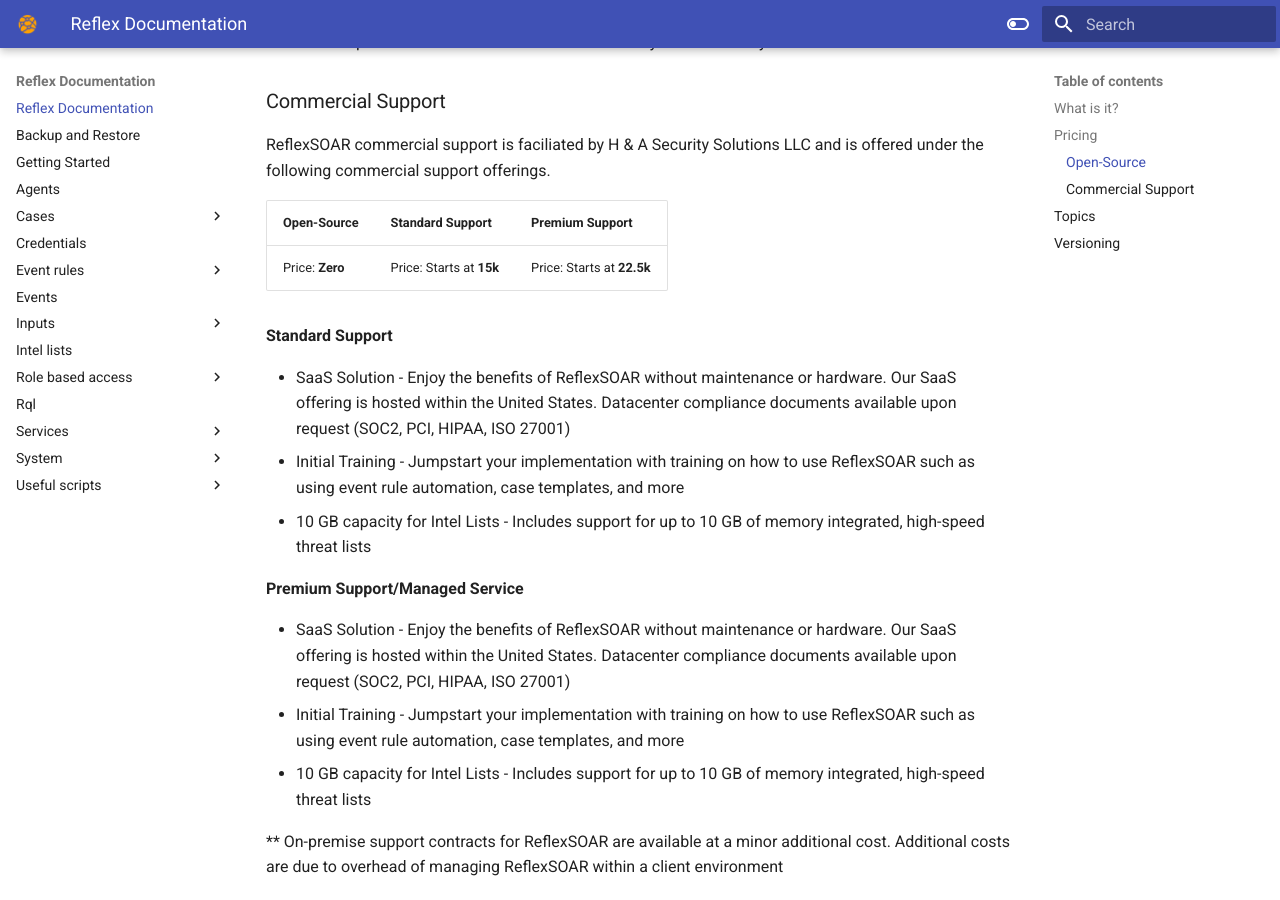
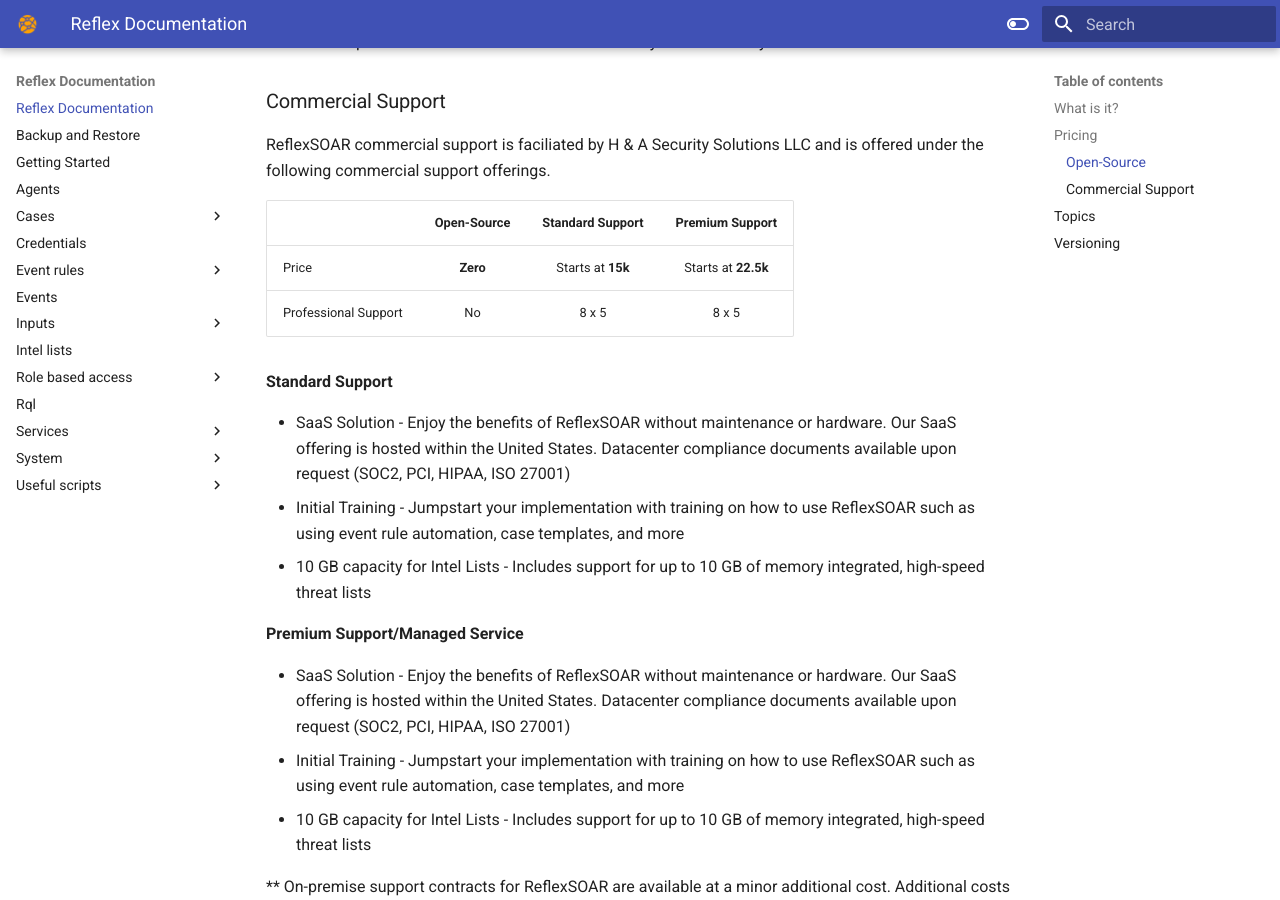
Before and after one commit to reflexsoar/reflex-docs, an MkDocs documentation site: the page built from docs/index.md, in a window 1280 px wide and 900 px high, scrolled down 611 px. Built offline with MkDocs 1.6.1 and Material for MkDocs 9.7.7, drawn with Linux system fonts in a browser that asks for light colours.

Commit message:
Update index.md

```diff
--- a/docs/index.md
+++ b/docs/index.md
@@ -12,9 +12,10 @@
 ### Commercial Support
 ReflexSOAR commercial support is faciliated by H & A Security Solutions LLC and is offered under the following commercial support offerings.
 
-| Open-Source     |   Standard Support      | Premium Support            |
-| --------------- | ----------------------- | -------------------------- |
-| Price: **Zero** | Price: Starts at **15k**| Price: Starts at **22.5k** |
+|                      | Open-Source     |   Standard Support      | Premium Support            |
+| :------------------- | :-------------: | :---------------------: | :------------------------: |
+| Price                | **Zero**        | Starts at **15k**       | Starts at **22.5k**        |
+| Professional Support | No              | 8 x 5                   | 8 x 5                      |
 
 **Standard Support**
 
```
